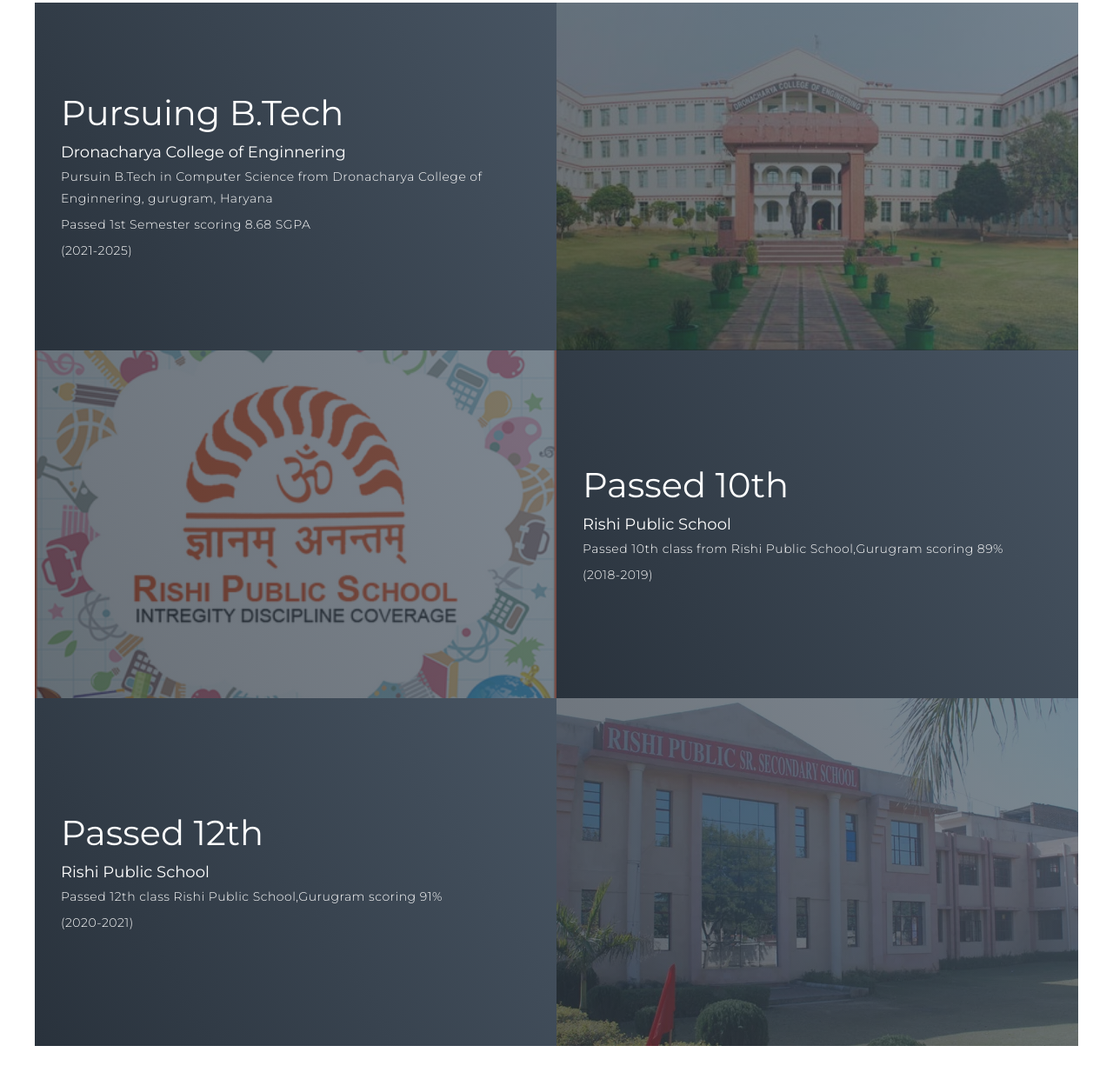
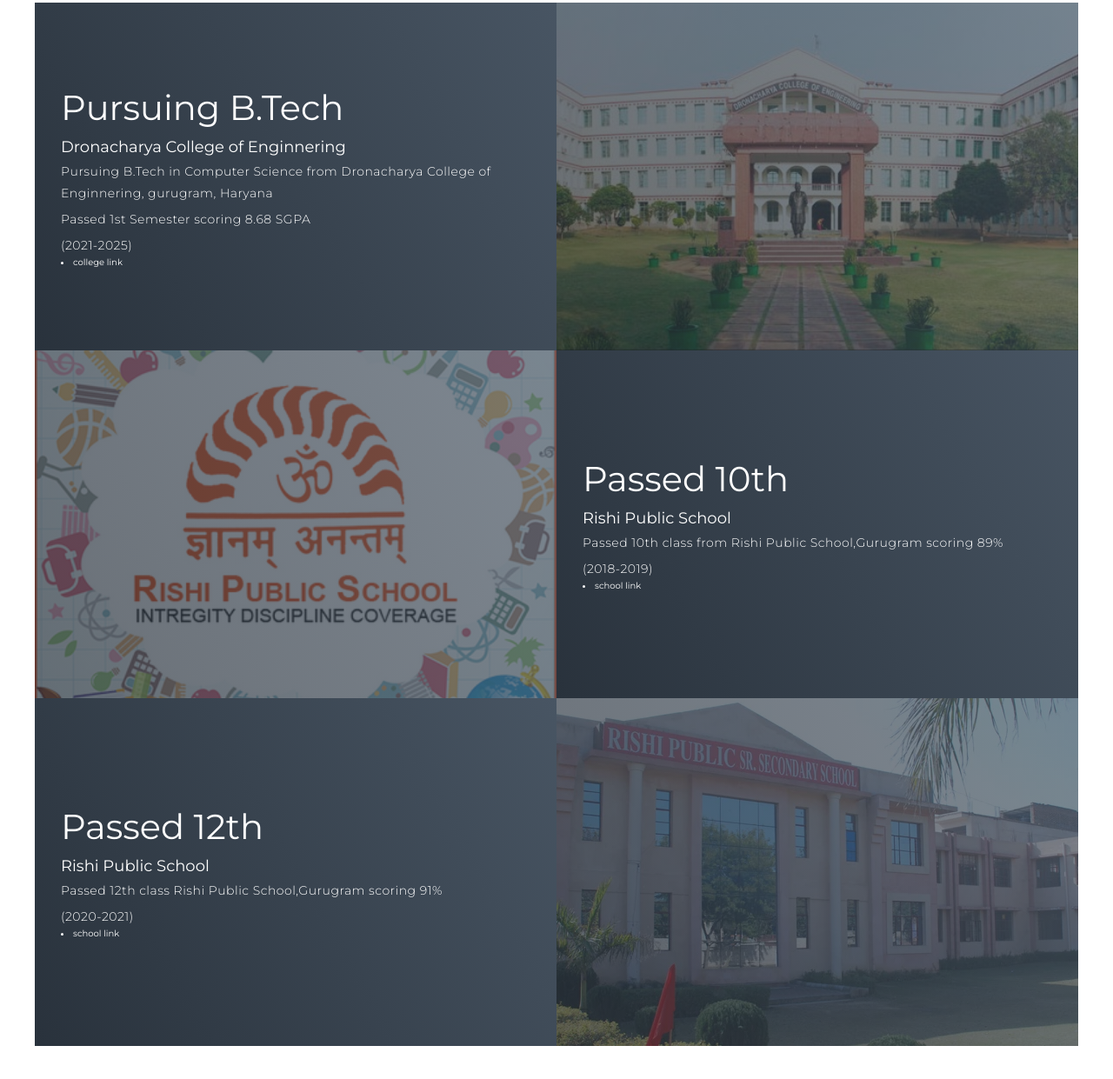
Before and after one commit to Dkaushik6/DeeptiKaushik, a plain HTML site: page index.html in a window 1280 px wide. Shown: the part 1820-3061 px from the top of the page at 87% size. Drawn offline with Linux system fonts and the light colour scheme.

Commit message:
Update index.html

```diff
--- a/index.html
+++ b/index.html
@@ -103,9 +103,12 @@
                     <div class="project-info">
                         <h1>Pursuing B.Tech</h1>
                         <h2>Dronacharya College of Enginnering</h2>
-                        <p style="color: white;">Pursuin B.Tech in Computer Science from Dronacharya College of Enginnering, gurugram, Haryana </p>
+                        <p style="color: white;">Pursuing B.Tech in Computer Science from Dronacharya College of Enginnering, gurugram, Haryana </p>
                         <p>Passed 1st Semester scoring 8.68 SGPA</p>
                         <p>(2021-2025)</p>
+                        <li>
+                            <a style="color: white;" href="https://ggnindia.dronacharya.info/">college link </a>
+                        </li>
                     </div>
                     <div class="project-img">
                         <img src="dce pic.jpg" alt="img">
@@ -117,6 +120,9 @@
                         <h2>Rishi Public School</h2>
                         <p style="color: white;">Passed 10th class from Rishi Public School,Gurugram scoring 89%</p>
                         <p>(2018-2019)</p>
+                         <li>
+                            <a style="color: white;" href="https://www.rishischoolrewari.com/">school link </a>
+                        </li>
                     </div>
                     <div class="project-img">
                         <img src="rps pic 2.png" alt="img">
@@ -128,6 +134,9 @@
                         <h2>Rishi Public School</h2>
                         <p style="color: white;">Passed 12th class Rishi Public School,Gurugram scoring 91%</p>
                         <p>(2020-2021)</p>
+                         <li>
+                            <a style="color: white;" href="https://www.rishischoolrewari.com/">school link </a>
+                        </li>
                     </div>
                     <div class="project-img">
                         <img src="rps pic1.webp" alt="img">
```
